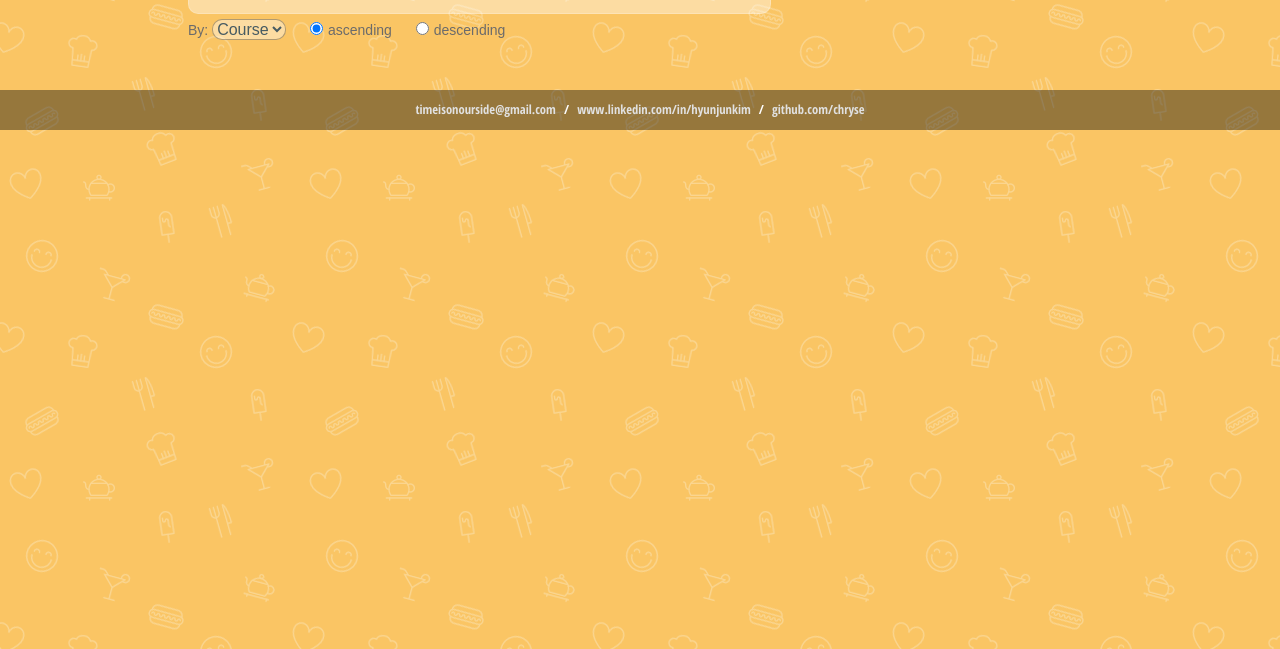
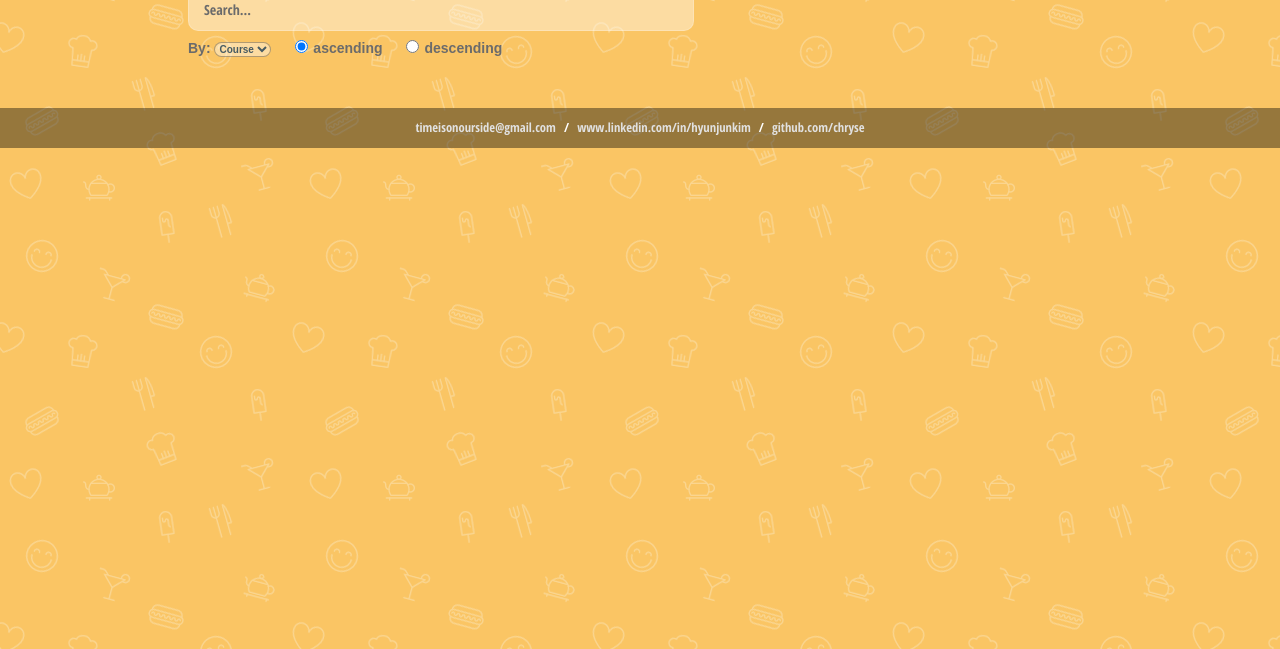
Before and after one commit to chryse/chryse.github.io, a plain HTML site: page index.html in a window 1280 px wide. Shown: the part 151-800 px from the top of the page. Drawn offline with nearby package versions, Linux system fonts and the light colour scheme; some packages are replaced by stand-ins of ours.

Commit message:
Add bootstrap

```diff
--- a/index.html
+++ b/index.html
@@ -6,6 +6,7 @@
 	<meta name="viewport" content="width=device-width, user-scalable=no, initial-scale=1" />
 
     <link href='http://fonts.googleapis.com/css?family=Open+Sans+Condensed:700' rel='stylesheet' type='text/css'>
+    <link href="//maxcdn.bootstrapcdn.com/bootstrap/3.3.1/css/bootstrap.min.css" rel="stylesheet">
     <link rel="stylesheet" type="text/css" href="style.css">
 
 
```
